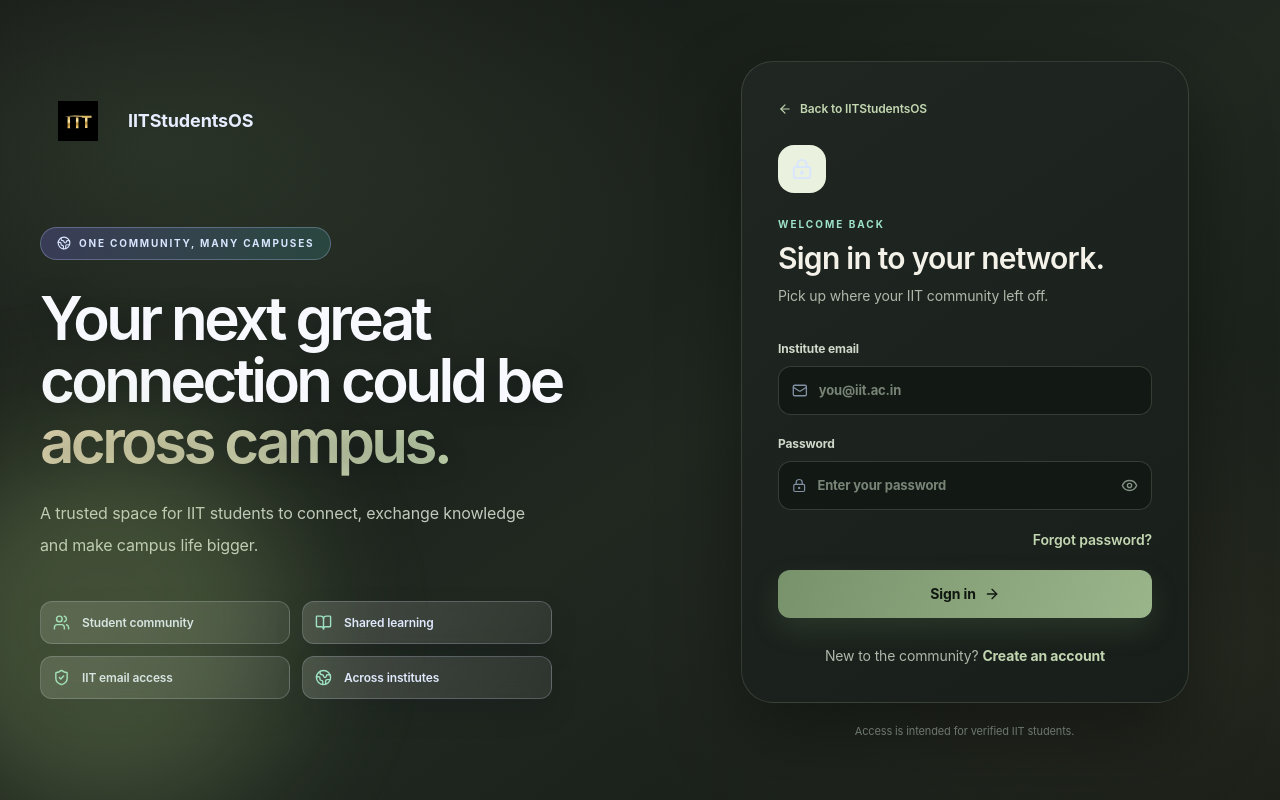
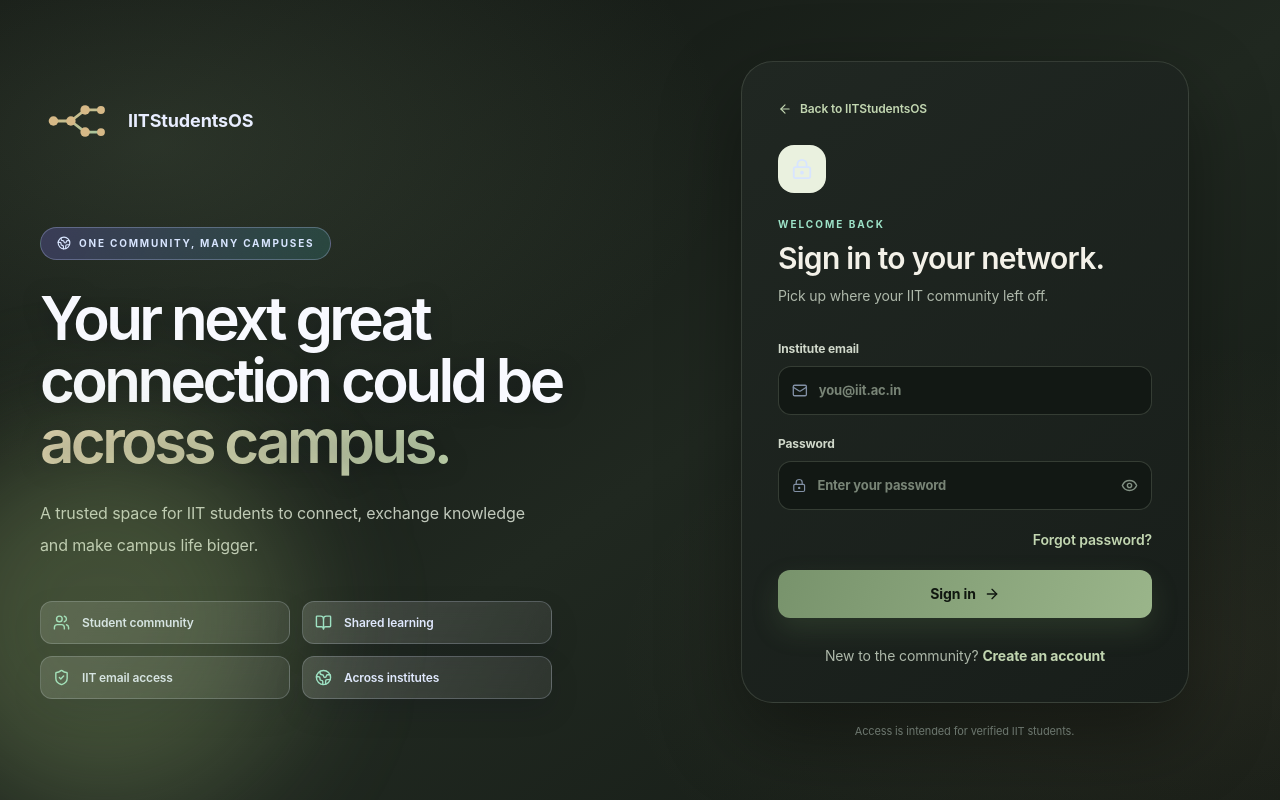
Before and after one commit to MINKIKAR-SRINIVAS-PRASAD/IIT-Connect, a React (Vite) app in the folder IIT-Connect-Enhanced/frontend/: page /login in a window 1280 px wide. Built offline with nearby package versions, Linux system fonts and the light colour scheme; no server answers.

Commit message:
Use one IITConnect network mark in landing and portal

```diff
--- a/IIT-Connect-Enhanced/frontend/src/components/common/BrandSymbol.jsx
+++ b/IIT-Connect-Enhanced/frontend/src/components/common/BrandSymbol.jsx
@@ -1,5 +1,31 @@
 import React from 'react'
 
-export default function BrandSymbol({ className = 'h-9 w-auto max-w-[76px] object-contain', alt = 'IITStudentsOS gold symbol' }) {
-  return <img src="/iitconnect-gold-logo.svg" alt={alt} className={className} draggable="false" />
+export default function BrandSymbol({ className = 'h-9 w-auto max-w-[76px] object-contain', alt = 'IITConnect network logo' }) {
+  return (
+    <svg
+      className={className}
+      viewBox="0 0 96 48"
+      role="img"
+      aria-label={alt}
+      focusable="false"
+    >
+      <defs>
+        <linearGradient id="iit-connect-shared-mark" x1="0" y1="0" x2="1" y2="1">
+          <stop offset="0%" stopColor="#d6b987" />
+          <stop offset="100%" stopColor="#a8c49a" />
+        </linearGradient>
+      </defs>
+      <g fill="none" stroke="url(#iit-connect-shared-mark)" strokeWidth="3.5" strokeLinecap="round" strokeLinejoin="round">
+        <path d="M17 24h22M39 24l18-14M39 24l18 14M57 10h20M57 38h20" />
+      </g>
+      <g fill="#d6b987">
+        <circle cx="17" cy="24" r="6" />
+        <circle cx="39" cy="24" r="6" />
+        <circle cx="57" cy="10" r="6" />
+        <circle cx="57" cy="38" r="6" />
+        <circle cx="77" cy="10" r="5" />
+        <circle cx="77" cy="38" r="5" />
+      </g>
+    </svg>
+  )
 }
```
